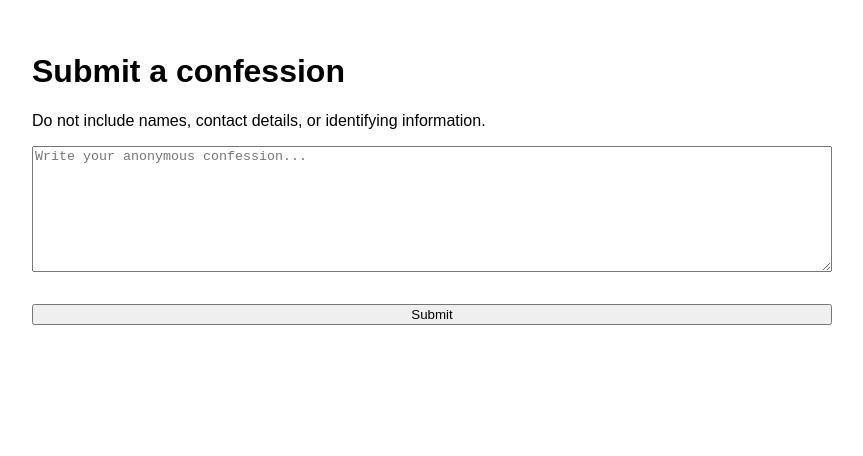
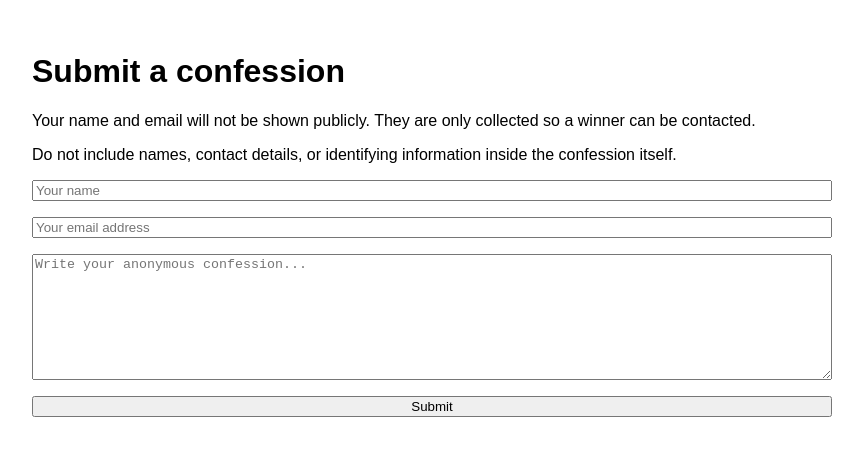
Before and after one commit to SimpleDan/anonymous-confessions, a Next.js app: page /submit in a window 1280 px wide. Shown: the top 456 px of the page, without its empty margins (208-1071 px from the left). Built offline with nearby package versions, Linux system fonts and the light colour scheme.

Commit message:
Update page.tsx

```diff
--- a/src/app/submit/page.tsx
+++ b/src/app/submit/page.tsx
@@ -1,45 +1,13 @@
 "use client";
 
-import { useEffect, useRef, useState } from "react";
-
-declare global {
-  interface Window {
-    turnstile?: {
-      render: (
-        container: HTMLElement,
-        options: {
-          sitekey: string;
-          callback?: (token: string) => void;
-        }
-      ) => void;
-    };
-  }
-}
+import { useState } from "react";
 
 export default function SubmitPage() {
+  const [name, setName] = useState("");
+  const [email, setEmail] = useState("");
   const [content, setContent] = useState("");
-  const [token, setToken] = useState("");
   const [loading, setLoading] = useState(false);
   const [message, setMessage] = useState("");
-  const widgetRef = useRef<HTMLDivElement | null>(null);
-
-  useEffect(() => {
-    const script = document.createElement("script");
-    script.src = "https://challenges.cloudflare.com/turnstile/v0/api.js";
-    script.async = true;
-    script.defer = true;
-    script.onload = () => {
-      if (window.turnstile && widgetRef.current) {
-        window.turnstile.render(widgetRef.current, {
-          sitekey: process.env.NEXT_PUBLIC_TURNSTILE_SITE_KEY!,
-          callback: (receivedToken: string) => {
-            setToken(receivedToken);
-          },
-        });
-      }
-    };
-    document.body.appendChild(script);
-  }, []);
 
   async function handleSubmit(e: React.FormEvent) {
     e.preventDefault();
@@ -53,8 +21,9 @@ export default function SubmitPage() {
           "Content-Type": "application/json"
         },
         body: JSON.stringify({
-          content,
-          turnstileToken: token
+          name,
+          email,
+          content
         })
       });
 
@@ -64,6 +33,8 @@ export default function SubmitPage() {
         setMessage(data.error || "Submission failed");
       } else {
         setMessage(data.message || "Submitted");
+        setName("");
+        setEmail("");
         setContent("");
       }
     } catch {
@@ -76,18 +47,38 @@ export default function SubmitPage() {
   return (
     <main style={{ maxWidth: 800, margin: "0 auto", padding: "2rem" }}>
       <h1>Submit a confession</h1>
-      <p>Do not include names, contact details, or identifying information.</p>
+      <p>
+        Your name and email will not be shown publicly. They are only collected so a winner can be contacted.
+      </p>
+      <p>Do not include names, contact details, or identifying information inside the confession itself.</p>
 
       <form onSubmit={handleSubmit} style={{ display: "grid", gap: "1rem", marginTop: "1rem" }}>
+        <input
+          type="text"
+          value={name}
+          onChange={(e) => setName(e.target.value)}
+          placeholder="Your name"
+          maxLength={100}
+          required
+        />
+
+        <input
+          type="email"
+          value={email}
+          onChange={(e) => setEmail(e.target.value)}
+          placeholder="Your email address"
+          maxLength={255}
+          required
+        />
+
         <textarea
           value={content}
           onChange={(e) => setContent(e.target.value)}
           rows={8}
           maxLength={400}
           placeholder="Write your anonymous confession..."
+          required
         />
-
-        <div ref={widgetRef} />
 
         <button type="submit" disabled={loading}>
           {loading ? "Submitting..." : "Submit"}
```
